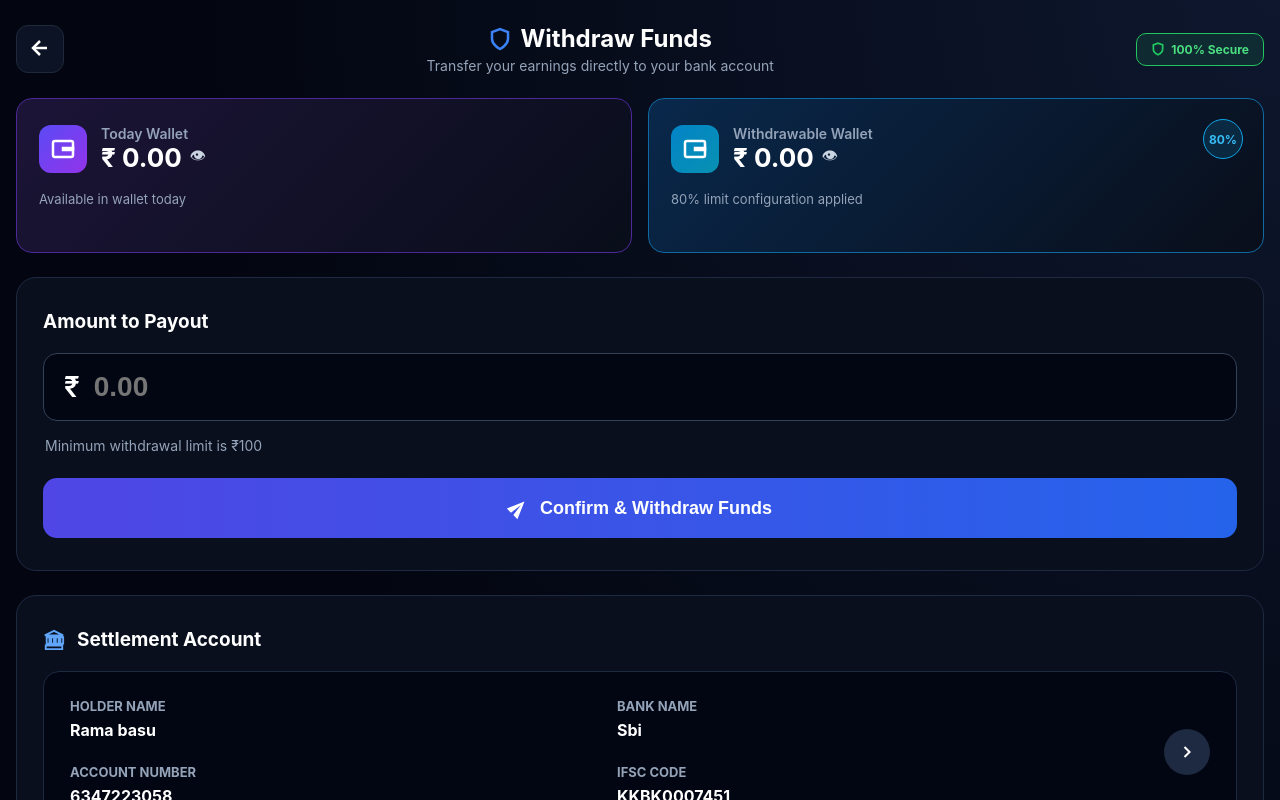
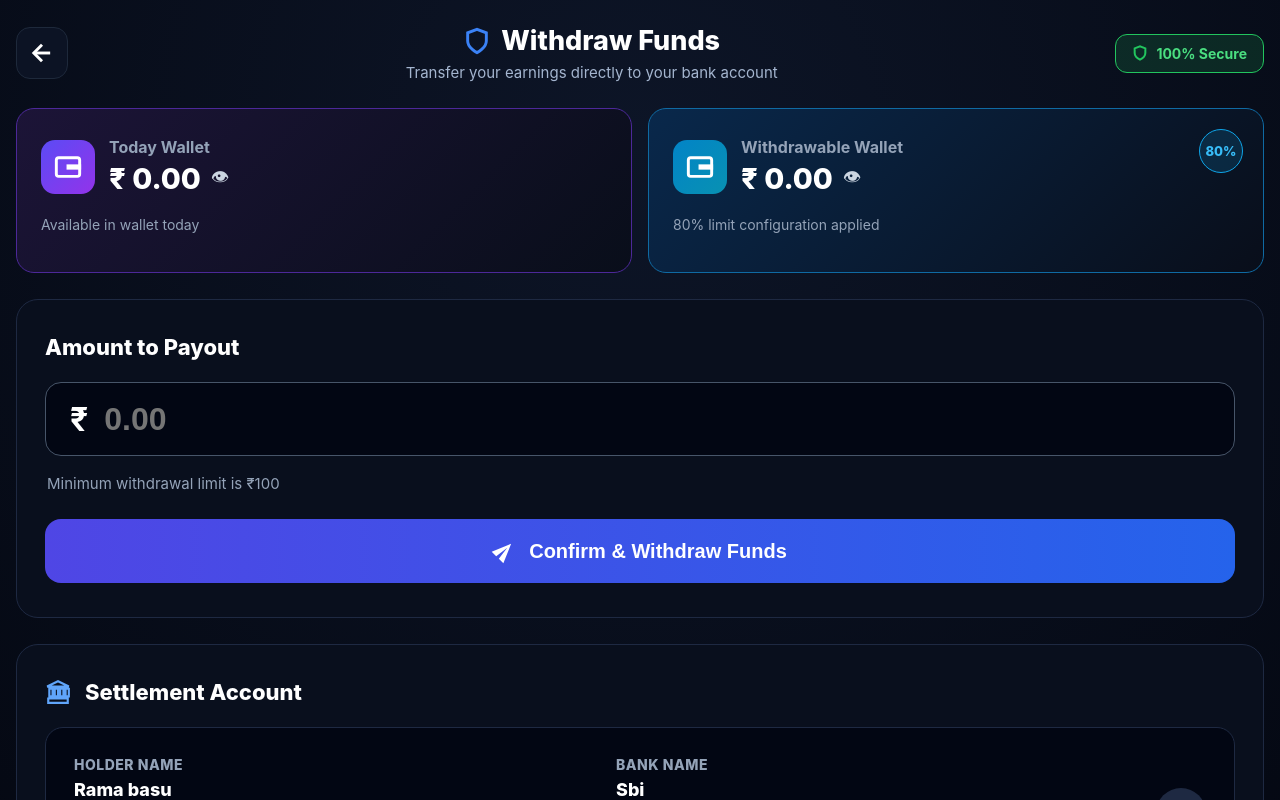
Before and after one commit to savemoneyofficialapp-art/save-money, a React (Create React App) app in the folder frontend/: page /withdraw in a window 1280 px wide. Shown: the top 800 px of the page. Built offline with nearby package versions, Linux system fonts and the light colour scheme; no server answers.

Commit message:
Update Withdraw.js

```diff
--- a/frontend/src/pages/Withdraw.js
+++ b/frontend/src/pages/Withdraw.js
@@ -14,6 +14,9 @@ export default function Withdraw() {
   const [bank, setBank] = useState(null);
   const [history, setHistory] = useState([]);
   const [loading, setLoading] = useState(false);
+
+  // 🔴 লজিক: একই পেজে সম্পূর্ণ হিস্ট্রি দেখানোর জন্য স্টেট
+  const [showAllHistory, setShowAllHistory] = useState(false);
 
   useEffect(() => {
     loadInfo();
@@ -83,15 +86,12 @@ export default function Withdraw() {
     }
   };
 
-  // 🔴 লজিক ১: ব্যাংক ডিটেইলস এর অ্যারো ক্লিক ফাংশন
   const handleBankClick = () => {
-    navigate("/bank-details"); // আপনার রাউট অনুযায়ী এটি পরিবর্তন করতে পারেন
+    navigate("/bank-details");
   };
 
-  // 🔴 লজিক ২: ভিউ অল ক্লিক ফাংশন
-  const handleViewAllClick = () => {
-    navigate("/withdraw-history"); // আপনার উইথড্র হিস্টরি রাউট
-  };
+  // 🔴 ৫টি রেকর্ড ফিল্টার করার লজিক
+  const visibleHistory = showAllHistory ? history : history.slice(0, 5);
 
   return (
     <div style={styles.page}>
@@ -99,18 +99,18 @@ export default function Withdraw() {
       {/* Top Header */}
       <div style={styles.topNav}>
         <button style={styles.backBtn} onClick={() => navigate(-1)}>
-          <svg width="24" height="24" viewBox="0 0 24 24" fill="none" stroke="currentColor" strokeWidth="2.5"><line x1="19" y1="12" x2="5" y2="12"></line><polyline points="12 19 5 12 12 5"></polyline></svg>
+          <svg width="28" height="28" viewBox="0 0 24 24" fill="none" stroke="currentColor" strokeWidth="2.5"><line x1="19" y1="12" x2="5" y2="12"></line><polyline points="12 19 5 12 12 5"></polyline></svg>
         </button>
         <div style={styles.topCenterTitle}>
           <div style={styles.titleFlex}>
-            <svg width="24" height="24" viewBox="0 0 24 24" fill="none" stroke="#3b82f6" strokeWidth="2.5"><path d="M12 22s8-4 8-10V5l-8-3-8 3v7c0 6 8 10 8 10z"></path></svg>
+            <svg width="28" height="28" viewBox="0 0 24 24" fill="none" stroke="#3b82f6" strokeWidth="2.5"><path d="M12 22s8-4 8-10V5l-8-3-8 3v7c0 6 8 10 8 10z"></path></svg>
             <h1 style={styles.mainHeading}>Withdraw Funds</h1>
           </div>
           <p style={styles.subHeading}>Transfer your earnings directly to your bank account</p>
         </div>
         <div style={styles.secureBadge}>
-          <svg width="14" height="14" viewBox="0 0 24 24" fill="none" stroke="#22c55e" strokeWidth="3"><path d="M12 22s8-4 8-10V5l-8-3-8 3v7c0 6 8 10 8 10z"></path></svg>
-          <span style={{ fontSize: "12px", fontWeight: "700" }}>100% Secure</span>
+          <svg width="16" height="16" viewBox="0 0 24 24" fill="none" stroke="#22c55e" strokeWidth="3"><path d="M12 22s8-4 8-10V5l-8-3-8 3v7c0 6 8 10 8 10z"></path></svg>
+          <span style={{ fontSize: "14px", fontWeight: "700" }}>100% Secure</span>
         </div>
       </div>
 
@@ -119,7 +119,7 @@ export default function Withdraw() {
         <div style={{ ...styles.balanceCard, background: "linear-gradient(135deg, #1c1437 0%, #090e1a 100%)", borderColor: "#4c2899" }}>
           <div style={styles.cardHeaderFlex}>
             <div style={{ ...styles.walletIconBox, background: "linear-gradient(135deg, #5b4bf5 0%, #9333ea 100%)" }}>
-              <svg width="24" height="24" viewBox="0 0 24 24" fill="none" stroke="#ffffff" strokeWidth="2.5"><rect x="2" y="4" width="20" height="16" rx="2"></rect><path d="M12 11h10v2H12z"></path></svg>
+              <svg width="28" height="28" viewBox="0 0 24 24" fill="none" stroke="#ffffff" strokeWidth="2.5"><rect x="2" y="4" width="20" height="16" rx="2"></rect><path d="M12 11h10v2H12z"></path></svg>
             </div>
             <div style={styles.cardMeta}>
               <span style={styles.cardTag}>Today Wallet</span>
@@ -135,7 +135,7 @@ export default function Withdraw() {
         <div style={{ ...styles.balanceCard, background: "linear-gradient(135deg, #09284b 0%, #090e1a 100%)", borderColor: "#0f6aa3" }}>
           <div style={styles.cardHeaderFlex}>
             <div style={{ ...styles.walletIconBox, background: "linear-gradient(135deg, #0284c7 0%, #0891b2 100%)" }}>
-              <svg width="24" height="24" viewBox="0 0 24 24" fill="none" stroke="#ffffff" strokeWidth="2.5"><rect x="2" y="4" width="20" height="16" rx="2"></rect><path d="M12 11h10v2H12z"></path></svg>
+              <svg width="28" height="28" viewBox="0 0 24 24" fill="none" stroke="#ffffff" strokeWidth="2.5"><rect x="2" y="4" width="20" height="16" rx="2"></rect><path d="M12 11h10v2H12z"></path></svg>
             </div>
             <div style={styles.cardMeta}>
               <span style={styles.cardTag}>Withdrawable Wallet</span>
@@ -175,8 +175,8 @@ export default function Withdraw() {
               <span style={{ ...styles.calcValue, color: "#f87171" }}>- {money(tdsDeduction)}</span>
             </div>
             <div style={{ ...styles.calcRow, ...styles.calcTotalRow }}>
-              <span style={{ ...styles.calcLabel, color: "#4ade80", fontWeight: "600" }}>Net Bank Credit</span>
-              <span style={{ ...styles.calcValue, color: "#4ade80", fontWeight: "700" }}>{money(finalBankCredit)}</span>
+              <span style={{ ...styles.calcLabel, color: "#4ade80", fontWeight: "700" }}>Net Bank Credit</span>
+              <span style={{ ...styles.calcValue, color: "#4ade80", fontWeight: "800" }}>{money(finalBankCredit)}</span>
             </div>
           </div>
         )}
@@ -185,21 +185,20 @@ export default function Withdraw() {
         <button style={styles.submitBtn} onClick={submitWithdraw} disabled={loading}>
           {loading ? "Processing..." : (
             <span style={styles.btnContent}>
-              <svg width="20" height="20" viewBox="0 0 24 24" fill="currentColor" style={{ transform: "rotate(-45deg)" }}><path d="M2.01 21L23 12 2.01 3 2 10l15 2-15 2z"></path></svg>
+              <svg width="22" height="22" viewBox="0 0 24 24" fill="currentColor" style={{ transform: "rotate(-45deg)" }}><path d="M2.01 21L23 12 2.01 3 2 10l15 2-15 2z"></path></svg>
               Confirm & Withdraw Funds
             </span>
           )}
         </button>
       </section>
 
-      {/* Settlement Account (Clickable to Bank Page) */}
+      {/* Settlement Account */}
       <section style={styles.glassContainer}>
         <div style={styles.sectionHeaderTitle}>
-          <svg width="22" height="22" viewBox="0 0 24 24" fill="none" stroke="#60a5fa" strokeWidth="2"><path d="M3 22v-4h18v4H3zM12 2L2 7h20L12 2zM4 9v7h3V9H4zm5 0v7h3V9H9zm5 0v7h3V9h-3zm5 0v7h3V9h-3z"/></svg>
+          <svg width="26" height="26" viewBox="0 0 24 24" fill="none" stroke="#60a5fa" strokeWidth="2"><path d="M3 22v-4h18v4H3zM12 2L2 7h20L12 2zM4 9v7h3V9H4zm5 0v7h3V9H9zm5 0v7h3V9h-3zm5 0v7h3V9h-3z"/></svg>
           <h3 style={{ ...styles.sectionTitle, margin: 0 }}>Settlement Account</h3>
         </div>
 
-        {/* 🔴 অ্যাকশন ট্র্রিগার করার জন্য এখানে onClick সেট করা হলো */}
         <div style={styles.bankGrid} onClick={handleBankClick}>
           <div style={styles.bankFieldsGroup}>
             <div style={styles.bankMeta}>
@@ -221,21 +220,28 @@ export default function Withdraw() {
           </div>
           <div style={styles.bankArrowContainer}>
             <button style={styles.bankActionCircle}>
-              <svg width="20" height="20" viewBox="0 0 24 24" fill="none" stroke="#ffffff" strokeWidth="2.5"><polyline points="9 18 15 12 9 6"></polyline></svg>
+              <svg width="24" height="24" viewBox="0 0 24 24" fill="none" stroke="#ffffff" strokeWidth="2.5"><polyline points="9 18 15 12 9 6"></polyline></svg>
             </button>
           </div>
         </div>
       </section>
 
-      {/* Audit Statement (Show Top 5 Records) */}
+      {/* Audit Statement (Fix: One-Page View All Toggle) */}
       <section style={styles.glassContainer}>
         <div style={styles.historySectionHeader}>
           <div style={styles.sectionHeaderTitle}>
-            <svg width="22" height="22" viewBox="0 0 24 24" fill="none" stroke="#60a5fa" strokeWidth="2"><path d="M14 2H6a2 2 0 0 0-2 2v16a2 2 0 0 0 2 2h12a2 2 0 0 0 2-2V8z"></path><polyline points="14 2 14 8 20 8"></polyline></svg>
-            <h3 style={{ ...styles.sectionTitle, margin: 0 }}>Audit Statement</h3>
+            <svg width="26" height="26" viewBox="0 0 24 24" fill="none" stroke="#60a5fa" strokeWidth="2"><path d="M14 2H6a2 2 0 0 0-2 2v16a2 2 0 0 0 2 2h12a2 2 0 0 0 2-2V8z"></path><polyline points="14 2 14 8 20 8"></polyline></svg>
+            <h3 style={{ ...styles.sectionTitle, margin: 0 }}>
+              Audit Statement {showAllHistory && "(All Records)"}
+            </h3>
           </div>
-          {/* 🔴 ভিউ অল ক্লিক হ্যান্ডলার */}
-          <button style={styles.viewAllBtn} onClick={handleViewAllClick}>View All ❯</button>
+
+          {/* 🔴 লজিক: ক্লিক করলে ১ পেজেই পুরো হিস্ট্রি অন/অফ হবে */}
+          {history.length > 5 && (
+            <button style={styles.viewAllBtn} onClick={() => setShowAllHistory(!showAllHistory)}>
+              {showAllHistory ? "Show Less ❮" : "View All ❯"}
+            </button>
+          )}
         </div>
 
         {history.length === 0 ? (
@@ -244,14 +250,17 @@ export default function Withdraw() {
           </div>
         ) : (
           <div style={styles.historyList}>
-            {/* 🔴 লজিক: .slice(0, 5) দিয়ে শুধুমাত্র প্রথম ৫টি ডাটা দেখানো হচ্ছে */}
-            {history.slice(0, 5).map((x) => (
+            {visibleHistory.map((x) => (
               <div key={x._id} style={styles.historyRow}>
                 <div>
                   <div style={styles.historyAmt}>{money(x.amount)}</div>
-                  <div style={styles.historyDate}>{new Date(x.createdAt).toLocaleDateString()}</div>
+                  <div style={styles.historyDate}>{new Date(x.createdAt).toLocaleString()}</div>
                 </div>
-                <span style={{ color: x.status === "Success" ? "#22c55e" : "#eab308", fontWeight: "700" }}>
+                <span style={{
+                  color: x.status === "Success" || x.status === "Approved" ? "#22c55e" : "#eab308",
+                  fontWeight: "800",
+                  fontSize: "16px"
+                }}>
                   {x.status}
                 </span>
               </div>
@@ -260,26 +269,26 @@ export default function Withdraw() {
         )}
       </section>
 
-      {/* 4 Pillars Grid Section */}
+      {/* 4 Pillars Section */}
       <section style={styles.singleLineTrustContainer}>
         <div style={styles.trustItemSingle}>
-          <svg width="26" height="26" viewBox="0 0 24 24" fill="none" stroke="#3b82f6" strokeWidth="2.5"><path d="M12 22s8-4 8-10V5l-8-3-8 3v7c0 6 8 10 8 10z"></path></svg>
+          <svg width="28" height="28" viewBox="0 0 24 24" fill="none" stroke="#3b82f6" strokeWidth="2.5"><path d="M12 22s8-4 8-10V5l-8-3-8 3v7c0 6 8 10 8 10z"></path></svg>
           <h4 style={styles.trustTitleSingle}>Secure & Trusted</h4>
         </div>
         <div style={styles.dividerLine} />
         <div style={styles.trustItemSingle}>
-          <svg width="26" height="26" viewBox="0 0 24 24" fill="none" stroke="#eab308" strokeWidth="2.5"><polygon points="13 2 3 14 12 14 11 22 21 10 12 10 13 2"></polygon></svg>
-          <h4 style={styles.trustTitleSingle}>Quick Processing</h4>
+          <svg width="28" height="28" viewBox="0 0 24 24" fill="none" stroke="#eab308" strokeWidth="2.5"><polygon points="13 2 3 14 12 14 11 22 21 10 12 10 13 2"></polygon></svg>
+          <h4 style={styles.trustTitleSingle}>Quick Pay</h4>
         </div>
         <div style={styles.dividerLine} />
         <div style={styles.trustItemSingle}>
-          <svg width="26" height="26" viewBox="0 0 24 24" fill="none" stroke="#a855f7" strokeWidth="2.5"><path d="M3 18v-6a9 9 0 0 1 18 0v6"></path></svg>
+          <svg width="28" height="28" viewBox="0 0 24 24" fill="none" stroke="#a855f7" strokeWidth="2.5"><path d="M3 18v-6a9 9 0 0 1 18 0v6"></path></svg>
           <h4 style={styles.trustTitleSingle}>24/7 Support</h4>
         </div>
         <div style={styles.dividerLine} />
         <div style={styles.trustItemSingle}>
-          <svg width="26" height="26" viewBox="0 0 24 24" fill="none" stroke="#06b6d4" strokeWidth="2.5"><path d="M22 11.08V12a10 10 0 1 1-5.93-9.14"></path></svg>
-          <h4 style={styles.trustTitleSingle}>Trusted Platform</h4>
+          <svg width="28" height="28" viewBox="0 0 24 24" fill="none" stroke="#06b6d4" strokeWidth="2.5"><path d="M22 11.08V12a10 10 0 1 1-5.93-9.14"></path></svg>
+          <h4 style={styles.trustTitleSingle}>Top Platform</h4>
         </div>
       </section>
 
@@ -287,70 +296,69 @@ export default function Withdraw() {
   );
 }
 
-// 🎨 HIGH QUALITY FINTECH BACKGROUND STYLES SHEET
+// 🎨 100% ডার্ক গ্লোয়িং ব্যাংকিং ব্যাকগ্রাউন্ড এবং বিগ ফন্টস সিএসএস শিট
 const styles = {
   page: {
     minHeight: "100vh",
     width: "100%",
-    // 🔴 ফিক্স: সাদা ব্যাকগ্রাউন্ড চিরতরে দূর করতে ব্যাংকিং টাইপ টেক্সচার বা ডার্ক গ্রেডিয়েন্ট অ্যাড করা হয়েছে
-    background: "radial-gradient(circle at top right, #0e172e 0%, #030610 60%)",
+    background: "radial-gradient(circle at 50% 10%, #0d1527 0%, #03060f 80%)",
     color: "#ffffff",
-    padding: "24px 16px 40px 16px",
+    padding: "24px 16px 48px 16px",
     boxSizing: "border-box",
     display: "flex",
     flexDirection: "column",
-    gap: "24px",
+    gap: "26px",
     overflowY: "auto"
   },
-  topNav: { display: "flex", alignItems: "center", justifyContent: "space-between" },
-  backBtn: { width: "48px", height: "48px", borderRadius: "12px", border: "1px solid #1e293b", background: "#0c1324", color: "#ffffff" },
+  topNav: { display: "flex", alignItems: "center", justifycontent: "space-between" },
+  backBtn: { width: "52px", height: "52px", borderRadius: "14px", border: "1px solid #1e293b", background: "#0c1324", color: "#ffffff", display: "flex", alignItems: "center", justifyContent: "center" },
   topCenterTitle: { textAlign: "center", flex: 1 },
-  titleFlex: { display: "flex", alignItems: "center", justifyContent: "center", gap: "8px" },
-  mainHeading: { fontSize: "24px", fontWeight: "700", margin: 0 },
-  subHeading: { margin: "4px 0 0 0", fontSize: "14px", color: "#94a3b8" },
-  secureBadge: { display: "flex", alignItems: "center", gap: "6px", background: "rgba(34, 197, 94, 0.12)", border: "1px solid #22c55e", padding: "8px 14px", borderRadius: "10px", color: "#4ade80" },
+  titleFlex: { display: "flex", alignItems: "center", justifyContent: "center", gap: "10px" },
+  mainHeading: { fontSize: "27px", fontWeight: "800", margin: 0 },
+  subHeading: { margin: "6px 0 0 0", fontSize: "15px", color: "#a4b5cf" },
+  secureBadge: { display: "flex", alignItems: "center", gap: "8px", background: "rgba(34, 197, 94, 0.15)", border: "1.5px solid #22c55e", padding: "10px 16px", borderRadius: "12px", color: "#4ade80" },
   balanceGrid: { display: "grid", gridTemplateColumns: "1fr 1fr", gap: "16px" },
-  balanceCard: { position: "relative", padding: "26px 22px", borderRadius: "16px", border: "1.5px solid", display: "flex", flexDirection: "column", minHeight: "155px", boxSizing: "border-box" },
+  balanceCard: { position: "relative", padding: "28px 24px", borderRadius: "18px", border: "1.5px solid", display: "flex", flexDirection: "column", minHeight: "165px", boxSizing: "border-box" },
   cardHeaderFlex: { display: "flex", alignItems: "center", gap: "14px" },
-  walletIconBox: { width: "48px", height: "48px", borderRadius: "12px", display: "flex", alignItems: "center", justifyContent: "center" },
+  walletIconBox: { width: "54px", height: "54px", borderRadius: "14px", display: "flex", alignItems: "center", justifyContent: "center" },
   cardMeta: { display: "flex", flexDirection: "column" },
-  amountEyeRow: { display: "flex", alignItems: "center", gap: "8px" },
-  eyeIcon: { fontSize: "16px", color: "#cbd5e1" },
-  cardTag: { fontSize: "14px", fontWeight: "600", color: "#94a3b8" },
-  cardAmount: { fontSize: "26px", fontWeight: "700", margin: 0 },
-  cardDesc: { margin: "18px 0 0 0", fontSize: "13px", color: "#94a3b8" },
-  percentageBadge: { position: "absolute", top: "20px", right: "20px", width: "38px", height: "38px", borderRadius: "50%", background: "rgba(14, 165, 233, 0.15)", border: "1.5px solid #0ea5e9", display: "flex", alignItems: "center", justifyContent: "center", fontSize: "12px", fontWeight: "700", color: "#38bdf8" },
-  glassContainer: { width: "100%", padding: "32px 26px", borderRadius: "20px", background: "#090f1d", border: "1px solid #1e2942", boxSizing: "border-box" },
-  sectionTitle: { margin: "0 0 20px 0", fontSize: "19px", fontWeight: "700" },
-  inputWrapper: { display: "flex", alignItems: "center", background: "#020613", border: "1px solid #334155", borderRadius: "14px", padding: "0 20px" },
-  currencyPrefix: { fontSize: "28px", fontWeight: "600", marginRight: "12px" },
-  input: { width: "100%", height: "64px", border: "none", background: "transparent", color: "#ffffff", fontSize: "28px", fontWeight: "700", outline: "none" },
-  calculationBox: { marginTop: "20px", padding: "16px 0", display: "flex", flexDirection: "column", gap: "14px", borderBottom: "1px dashed #334155" },
-  calcRow: { display: "flex", justifyContent: "space-between", alignItems: "center" },
-  calcTotalRow: { marginTop: "8px", paddingTop: "16px", borderTop: "1px solid #334155" },
-  calcLabel: { fontSize: "15px", fontWeight: "600", color: "#cbd5e1" },
-  calcValue: { fontSize: "15px", fontWeight: "700" },
-  minNotice: { fontSize: "14px", color: "#94a3b8", margin: "16px 0 24px 2px" },
-  submitBtn: { width: "100%", height: "60px", border: "none", borderRadius: "14px", background: "linear-gradient(90deg, #4f46e5 0%, #2563eb 100%)", color: "#ffffff", fontWeight: "700", fontSize: "18px", cursor: "pointer" },
-  btnContent: { display: "flex", alignItems: "center", justifyContent: "center", gap: "12px" },
-  sectionHeaderTitle: { display: "flex", alignItems: "center", gap: "12px", marginBottom: "20px" },
-  bankGrid: { display: "flex", justifyContent: "space-between", alignItems: "center", background: "#020613", padding: "26px", borderRadius: "16px", border: "1px solid #1e2942", cursor: "pointer" },
-  bankFieldsGroup: { display: "grid", gridTemplateColumns: "1fr 1fr", gap: "24px 16px", flex: 1 },
+  amountEyeRow: { display: "flex", alignItems: "center", gap: "10px", marginTop: "4px" },
+  eyeIcon: { fontSize: "18px", color: "#cbd5e1" },
+  cardTag: { fontSize: "16px", fontWeight: "700", color: "#94a3b8" },
+  cardAmount: { fontSize: "29px", fontWeight: "800", margin: 0 },
+  cardDesc: { margin: "20px 0 0 0", fontSize: "14px", color: "#94a3b8" },
+  percentageBadge: { position: "absolute", top: "20px", right: "20px", width: "42px", height: "42px", borderRadius: "50%", background: "rgba(14, 165, 233, 0.15)", border: "1.5px solid #0ea5e9", display: "flex", alignItems: "center", justifyContent: "center", fontSize: "13px", fontWeight: "800", color: "#38bdf8" },
+  glassContainer: { width: "100%", padding: "34px 28px", borderRadius: "22px", background: "#090f1d", border: "1px solid #1e2942", boxSizing: "border-box" },
+  sectionTitle: { margin: "0 0 22px 0", fontSize: "22px", fontWeight: "800" },
+  inputWrapper: { display: "flex", alignItems: "center", background: "#020613", border: "1.5px solid #475569", borderRadius: "16px", padding: "0 24px" },
+  currencyPrefix: { fontSize: "32px", fontWeight: "700", marginRight: "14px" },
+  input: { width: "100%", height: "70px", border: "none", background: "transparent", color: "#ffffff", fontSize: "32px", fontWeight: "800", outline: "none" },
+  calculationBox: { marginTop: "22px", padding: "18px 0", display: "flex", flexDirection: "column", gap: "16px", borderBottom: "1px dashed #475569" },
+  calcRow: { display: "flex", justifycontent: "space-between", alignItems: "center" },
+  calcTotalRow: { marginTop: "10px", paddingTop: "18px", borderTop: "1.5px solid #334155" },
+  calcLabel: { fontSize: "17px", fontWeight: "600", color: "#e2e8f0" },
+  calcValue: { fontSize: "17px", fontWeight: "700" },
+  minNotice: { fontSize: "15px", color: "#94a3b8", margin: "18px 0 26px 2px" },
+  submitBtn: { width: "100%", height: "64px", border: "none", borderRadius: "16px", background: "linear-gradient(90deg, #4f46e5 0%, #2563eb 100%)", color: "#ffffff", fontWeight: "800", fontSize: "20px", cursor: "pointer" },
+  btnContent: { display: "flex", alignItems: "center", justifyContent: "center", gap: "14px" },
+  sectionHeaderTitle: { display: "flex", alignItems: "center", gap: "14px", marginBottom: "22px" },
+  bankGrid: { display: "flex", justifyContent: "space-between", alignItems: "center", background: "#020613", padding: "28px", borderRadius: "18px", border: "1.5px solid #1e2942", cursor: "pointer" },
+  bankFieldsGroup: { display: "grid", gridTemplateColumns: "1fr 1fr", gap: "26px 20px", flex: 1 },
   bankMeta: { display: "flex", flexDirection: "column", gap: "6px" },
-  metaLabel: { fontSize: "13px", fontWeight: "700", color: "#94a3b8" },
-  metaValue: { fontSize: "16px", fontWeight: "700" },
-  bankArrowContainer: { paddingLeft: "16px" },
-  bankActionCircle: { width: "46px", height: "46px", borderRadius: "50%", border: "none", background: "#1e2942", display: "flex", alignItems: "center", justifyContent: "center" },
-  historySectionHeader: { display: "flex", justifyContent: "space-between", alignItems: "center", marginBottom: "12px" },
-  viewAllBtn: { background: "none", border: "none", color: "#6366f1", fontSize: "15px", fontWeight: "700", cursor: "pointer" },
-  emptyStateContainer: { textAlign: "center", padding: "30px" },
-  emptyMainText: { fontSize: "16px", color: "#94a3b8" },
-  historyList: { display: "flex", flexDirection: "column", gap: "12px" },
-  historyRow: { display: "flex", justifyContent: "space-between", alignItems: "center", padding: "12px 0", borderBottom: "1px solid #1e2942" },
-  historyAmt: { fontSize: "16px", fontWeight: "700" },
-  historyDate: { fontSize: "13px", color: "#94a3b8" },
-  singleLineTrustContainer: { width: "100%", background: "#090f1d", border: "1px solid #1e2942", borderRadius: "20px", padding: "26px 14px", display: "flex", alignItems: "stretch", justifyContent: "space-between", boxSizing: "border-box", gap: "6px" },
+  metaLabel: { fontSize: "14px", fontWeight: "800", color: "#94a3b8", letterSpacing: "0.5px" },
+  metaValue: { fontSize: "18px", fontWeight: "800" },
+  bankArrowContainer: { paddingLeft: "18px" },
+  bankActionCircle: { width: "50px", height: "50px", borderRadius: "50%", border: "none", background: "#1e2942", display: "flex", alignItems: "center", justifyContent: "center" },
+  historySectionHeader: { display: "flex", justifyContent: "space-between", alignItems: "center", marginBottom: "16px" },
+  viewAllBtn: { background: "none", border: "none", color: "#818cf8", fontSize: "17px", fontWeight: "800", cursor: "pointer", padding: "6px 12px" },
+  emptyStateContainer: { textAlign: "center", padding: "34px" },
+  emptyMainText: { fontSize: "18px", color: "#94a3b8", fontWeight: "600" },
+  historyList: { display: "flex", flexDirection: "column", gap: "14px" },
+  historyRow: { display: "flex", justifyContent: "space-between", alignItems: "center", padding: "16px 0", borderBottom: "1px solid #1e2942" },
+  historyAmt: { fontSize: "19px", fontWeight: "800" },
+  historyDate: { fontSize: "14px", color: "#94a3b8", marginTop: "4px" },
+  singleLineTrustContainer: { width: "100%", background: "#090f1d", border: "1px solid #1e2942", borderRadius: "22px", padding: "28px 16px", display: "flex", alignItems: "stretch", justifyContent: "space-between", boxSizing: "border-box", gap: "8px" },
   trustItemSingle: { flex: 1, display: "flex", flexDirection: "column", alignItems: "center", textAlign: "center" },
-  dividerLine: { width: "1px", backgroundColor: "#1e2942", alignSelf: "stretch" },
-  trustTitleSingle: { fontSize: "12px", fontWeight: "700", margin: "10px 0 0 0", whiteSpace: "nowrap" }
+  dividerLine: { width: "1.5px", backgroundColor: "#1e2942", alignSelf: "stretch" },
+  trustTitleSingle: { fontSize: "14px", fontWeight: "800", margin: "12px 0 0 0", whiteSpace: "nowrap" }
 };
```
